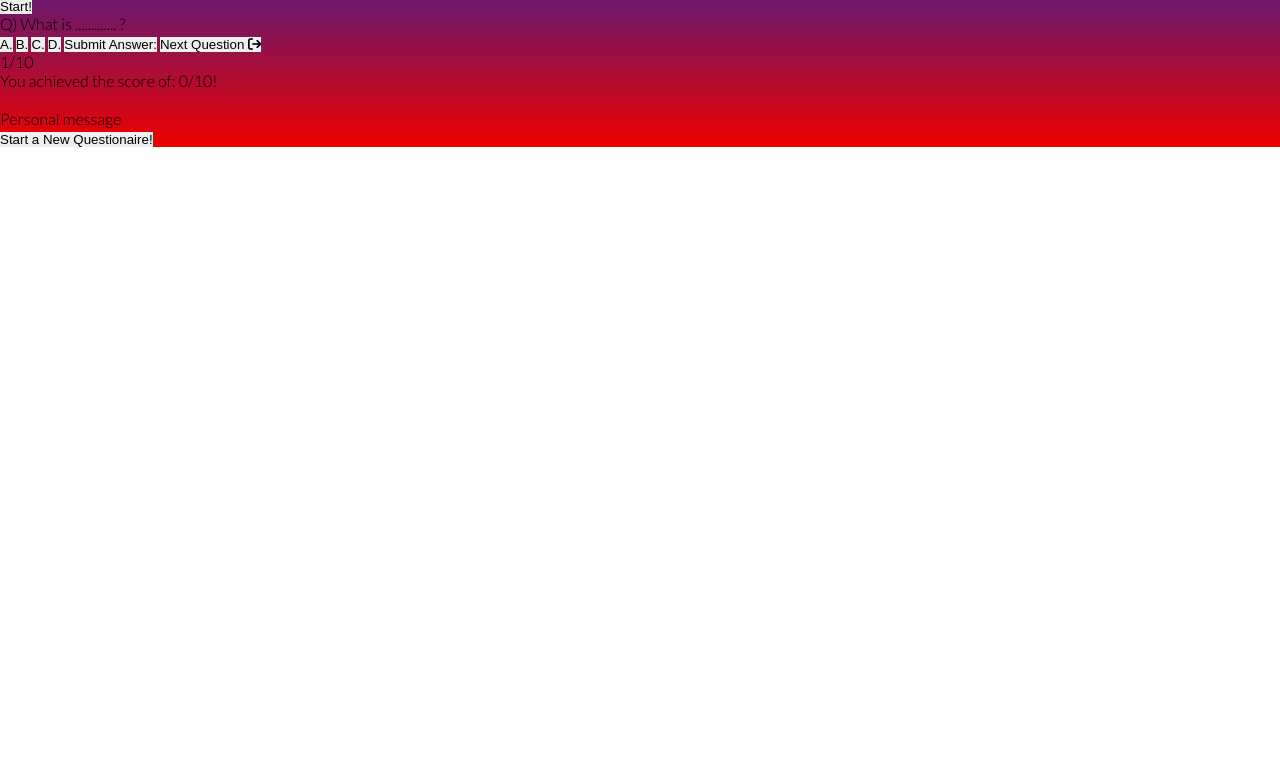
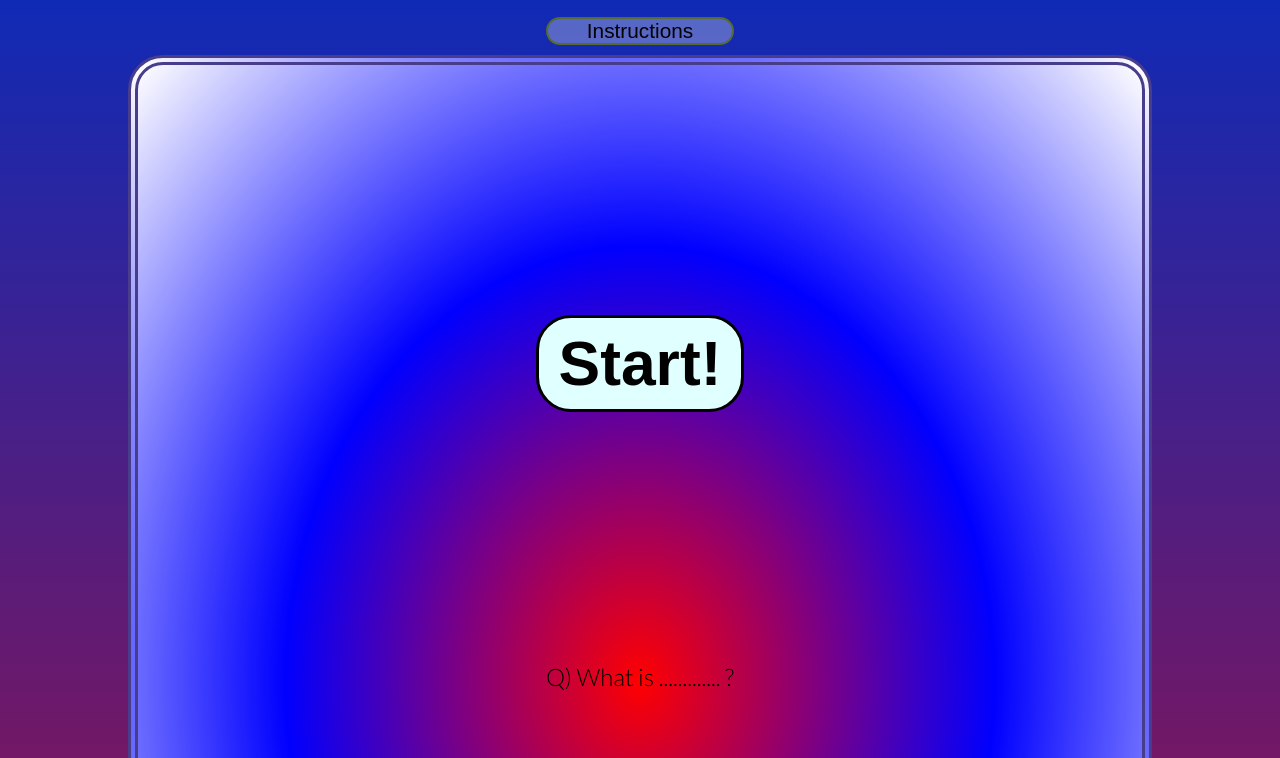
Before and after one commit to Vasi012/Geography_MP2, a plain HTML site: page index.html in a window 1280 px wide. Shown: the part 120-878 px from the top of the page. Before the commit the page ends 800 px from the top, so only its background shows below. Drawn offline with Linux system fonts and the light colour scheme.

Commit message:
add style the page

```diff
--- a/assets/css/style.css
+++ b/assets/css/style.css
@@ -1,6 +1,8 @@
 @import url('https://fonts.googleapis.com/css2?family=Lato:wght@300&family=Syne:wght@500&display=swap');
 
-*, *::before, *::after {
+*,
+*::before,
+*::after {
     box-sizing: border-box;
 }
 
@@ -18,3 +20,199 @@ body {
 }
 
 /*Header Title*/
+
+h1 {
+    margin: 30px 0 30px 0;
+    font-family: 'Lato', sans-serif;
+    text-align: center;
+    font-size: 4em;
+}
+
+/*Instruction Style*/
+
+header button {
+    display: flex;
+    width: fit-content;
+    font-size: 1.3em;
+    padding: 0 3%;
+    background-color: rgb(245, 245, 245, 0.3);
+    border-radius: 30px;
+    border-style: solid;
+    border-width: 2px;
+    border-color: darkolivegreen;
+    text-align: center;
+    margin: 10px auto;
+    cursor: pointer;
+}
+
+header button:hover {
+    outline: 2px solid darkolivegreen;
+}
+
+.modal {
+    display: none;
+    position: fixed;
+    z-index: 1;
+    padding-top: 100px;
+    left: 0;
+    top: 0;
+    width: 100%;
+    height: 100%;
+    overflow: auto;
+    background-color: rgb(0,0,0);
+    background-color: rgba(0,0,0,0.4);
+}
+
+/*Modal Content*/
+.hidden-instructions {
+    background-color: #fefefe;
+    margin: auto;
+    padding: 20px;
+    border: 1px solid #888;
+    width: 80%;
+    font-size: 1.5em;
+}
+
+/*The Close Button*/
+.close {
+    color:#aaaaaa;
+    float: right;
+    font-size: 28px;
+    font-weight: bold;
+}
+
+.close:hover,
+.close:focus {
+    color: #000;
+    text-decoration: none;
+    cursor: pointer;
+}
+
+/*Main body game field*/
+
+.game-field {
+    width: 80%;
+    height: fit-content;
+    margin: auto;
+    text-align: center;
+    background-image: radial-gradient(red, blue, white);
+    border-radius: 35px;
+    border-style: double;
+    border-width: 10px;
+    border-color: darkslateblue;
+    align-items: center;
+    justify-content: center;
+}
+
+#question {
+    margin: 70px 5px 70px 5px;
+    font-size: 1.5em;
+}
+
+.btn {
+    width: 45%;
+    height: fit-content;
+    font-family: inherit;
+    text-transform: uppercase;
+    letter-spacing: 1.2px;
+    margin: 5px 10px;
+    font-size: 1.4em;
+    background-color: darkslateblue;
+    border-radius: 35px;
+    border-style: solid;
+    border-width: 2px;
+    border-color: darkblue;
+    align-items: center;
+    justify-content: center;
+    cursor: pointer;
+    padding: 10px 20px;
+}
+
+.btn:hover {
+    outline: 3px solid darkblue;
+}
+
+.btm-grid {
+    align-content: center;
+    align-items: center;
+    display: grid;
+    grid-template-columns: repeat(2, 0);
+    gap: 10px;
+}
+
+/*Submit answer button*/
+
+.submit-btn {
+    display: grid;
+    padding: 10px 20px;
+    text-align: center;
+    margin: auto;
+    margin-top: 70px;
+    font-size: 1.3em;
+    background-color: lightgreen;
+    border-radius: 35px;
+    border-style: solid;
+    border-width: 2px;
+    border-color: darkblue;
+    cursor: pointer;
+}
+
+.submit-btn:hover {
+    outline: 2px solid darkblue;
+}
+
+/*Next Question Button*/
+.next-btn {
+    display: grid;
+    padding: 10px 20px;
+    text-align: center;
+    margin: auto;
+    margin-top: 70px;
+    font-size: 1.3em;
+    background-color: lightcoral;
+    border-radius: 35px;
+    border-style: solid;
+    border-width: 2px;
+    border-color: darkblue;
+    cursor: pointer;
+}
+
+.next-btn:hover {
+    outline: 2px solid darkblue;
+}
+
+/*Start Game Button*/
+
+.start-game {
+    display: flex;
+    justify-content: center;
+    margin: 250px auto;
+    font-size: 3.9em;
+    font-weight: 700;
+    border-width: 3px;
+    border-color: black;
+    cursor: pointer;
+    top: 30px;
+    padding: 10px 20px;
+    text-align: center;
+    background-color: lightcyan;
+    border-radius: 35px;
+    border-style: solid;
+}
+
+.start-game:hover {
+    outline: 2px solid black;
+}
+
+/*Question Counter*/
+
+.question-counter {
+    margin: 10px 0 35px 0;
+    padding-bottom: 10px;
+    font-size: 1.4em;
+    font-weight: 700;
+}
+
+.dead-space {
+    height: 400px;
+}
```
